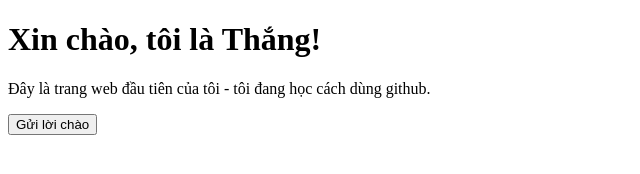
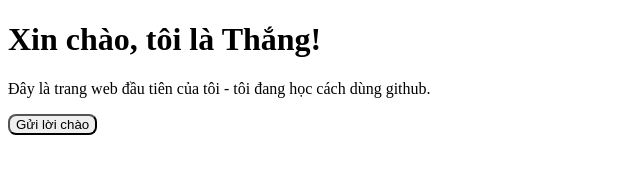
Before and after one commit to thanghut-eng/thang-hut-eng, a plain HTML site: page index.html in a window 1280 px wide. Shown: the whole page, without its empty margins (0-640 px from the left). Drawn offline with Linux system fonts and the light colour scheme.

Commit message:
Update index.html

```diff
--- a/index.html
+++ b/index.html
@@ -1,5 +1,8 @@
 <!DOCTYPE html>
 <html lang="vi">
+  <style>
+  button { border-radius: 8px; }
+</style>
 <head>
   <meta charset="UTF-8">
   <meta name="viewport" content="width=device-width, initial-scale=1">
```
